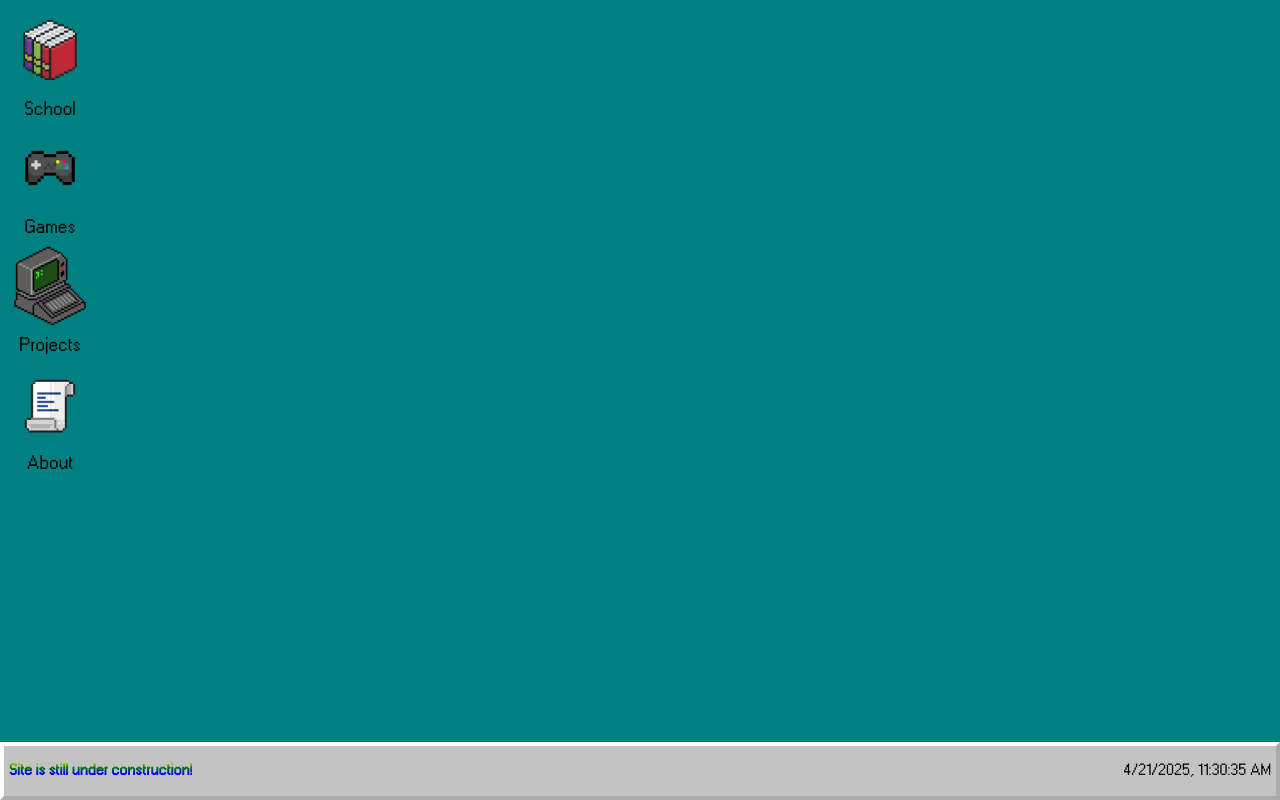
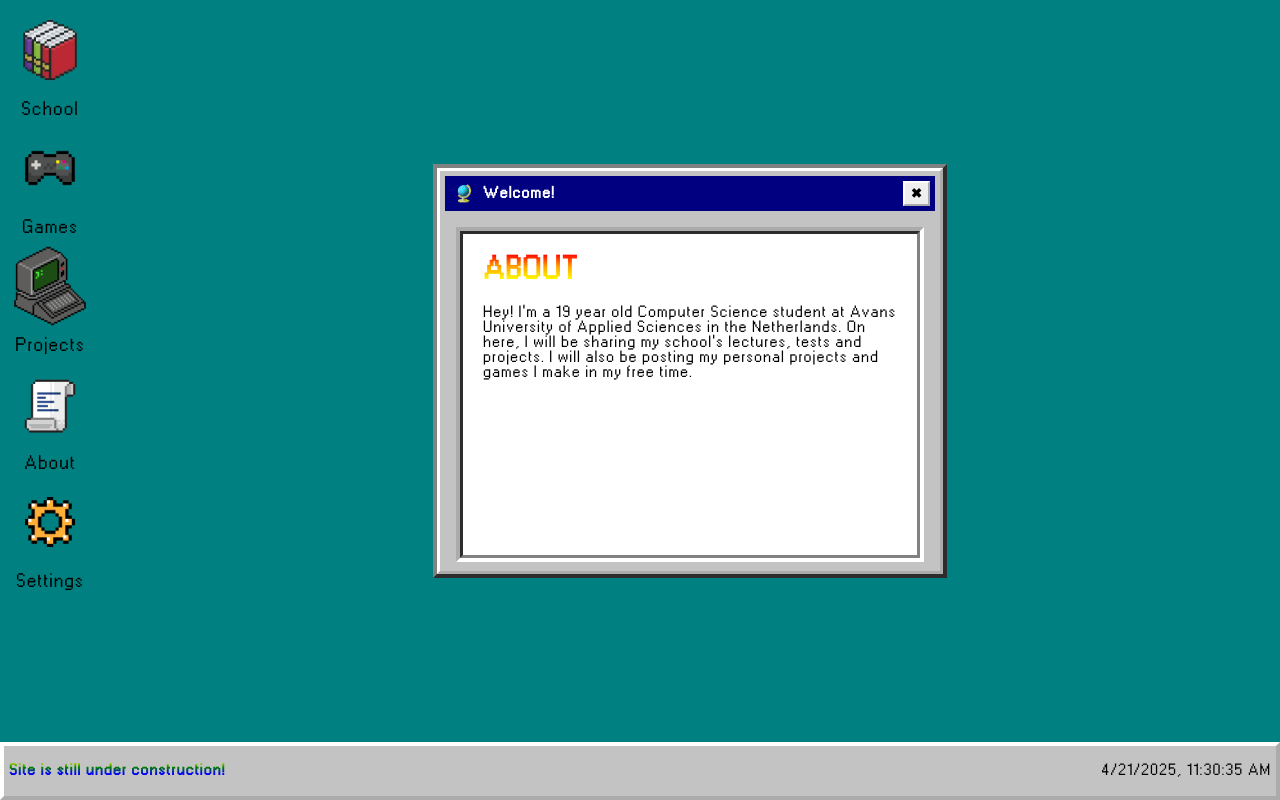
Before and after one commit to mrayan007/RayanHub, a plain HTML site: page index.html in a window 1280 px wide. Drawn offline with Linux system fonts and the light colour scheme.

Commit message:
All code has been cleaned.

```diff
--- a/about.html
+++ b/about.html
@@ -1,20 +1,13 @@
 <html>
     <head>
-        <title>RayanHub</title>
-        <link rel="icon" href="favicon.ico">
         <link rel="stylesheet" href="style.css">
     </head>
     <body>
-        <div class="secondInsideBorder">
-            <h1 style="margin-left: 10px;">ABOUT</h1>
-            <p style="margin-left: 10px;">Hey! I'm a 19 year old Computer Science student at Avans
-                University of Applied Sciences in the Netherlands. On here, I will be sharing my school's lectures, tests and projects.
-                 I will also be posting my personal projects and games I make in my free time.
-            </p>
-            <div id="checkPortfolioButtonBorder">
-                <a href="portfolio.html" target="iframe" onclick="changeHeaderText('My Portfolio')"><button type="button" id="checkPortfolioButton">Check out my portfolio!</button></a>
-            </div>
-        </div>
+        <h1 class="rainbowText">ABOUT</h1>
+        <p>Hey! I'm a 19 year old Computer Science student at Avans
+            University of Applied Sciences in the Netherlands. On here, I will be sharing my school's lectures, tests and projects.
+            I will also be posting my personal projects and games I make in my free time.
+        </p>
         <script src="script.js"></script>
     </body>
 </html>
--- a/index.html
+++ b/index.html
@@ -23,6 +23,22 @@
                     <img src="paper.png" class="clickable">
                     <label class="rainbowTextHover">About</label>
                 </div>
+                <div class="desktopApp">
+                    <img src="settings.png" class="clickable" style="scale: 0.5;">
+                    <label class="rainbowTextHover">Settings</label>
+                </div>
+            </div>
+            <div id="windowCenter">
+                <div class="windowContainer">
+                    <div class="windowHeader">
+                        <img src="globe.png">
+                        <span>Welcome!</span>
+                        <button type="button" onclick="closeWindow()">✖</button>
+                    </div>
+                    <div class="contentContainer">
+                        <iframe src="about.html" name="iframe"></iframe>
+                    </div>
+                </div>
             </div>
         </main>
         <footer>
--- a/script.js
+++ b/script.js
@@ -6,3 +6,58 @@ function updateDateTime() {
 }
 
 setInterval(updateDateTime, 1000);
+
+const windowContainer = document.querySelector('.windowContainer');
+
+function closeWindow() {
+    windowContainer.style.transform = "scale(0)";
+    setTimeout(() => {
+        windowContainer.style.display = "none";
+    }, 200); // Match transition duration
+}
+
+const desktopApps = document.querySelectorAll('.desktopApp');
+desktopApps.forEach(desktopApp => {
+    desktopApp.addEventListener('click', openWindow);
+})
+
+function openWindow() {
+    if (windowContainer.style.display === "none") {
+        windowContainer.style.display = "block";
+        setTimeout(() => {
+            windowContainer.style.transform = "scale(1)";
+        }, 10); // Allow display to take effect before scaling
+    }
+}
+
+let isDragging = false;
+let offsetX = 0;
+let offsetY = 0;
+
+// Mouse down event
+windowContainer.addEventListener('mousedown', (e) => {
+    isDragging = true;
+    offsetX = e.clientX - windowContainer.getBoundingClientRect().left;
+    offsetY = e.clientY - windowContainer.getBoundingClientRect().top;
+
+    // Change cursor to grabbing
+    windowContainer.classList.add('grabbing');
+});
+
+// Mouse move event
+document.addEventListener('mousemove', (e) => {
+    if (isDragging) {
+        const left = e.clientX - offsetX;
+        const top = e.clientY - offsetY;
+
+        // Update the position of the outsideBorder
+        windowContainer.style.left = left + 'px';
+        windowContainer.style.top = top + 'px';
+    }
+});
+
+// Mouse up event
+document.addEventListener('mouseup', () => {
+    isDragging = false;
+    windowContainer.classList.remove('grabbing');
+});
--- a/style.css
+++ b/style.css
@@ -44,11 +44,13 @@ body {
     overflow: hidden;
     font-family: 'font';
     cursor: url("cursor.png"), auto;
+    letter-spacing: 1px;
 }
 
 main {
     background-color: #008080;
     height: calc(100vh - 58px); /* 58px = footer height + border-weight*2 */
+    display: flex;
 }
 
 .desktop {
@@ -95,3 +97,84 @@ footer {
     line-height: 50px; /* Match the height of the footer to center self vertically */
     float: right;
 }
+
+.windowContainer {
+    width: 500px;
+    height: 400px;
+    background-color: #c3c3c3;
+    border: solid 3px white;
+    border-style: outset;
+    outline: solid 4px #818181;
+    outline-style: outset;
+    /* Smooth transform animation */
+    transition: transform 0.2s ease;
+    transform: scale(1); /* Start at full size */
+    transform-origin: center; /* Optional: where the scaling shrinks from */
+    position: absolute;
+}
+
+.grabbing {
+    cursor: url("grab.png"), grabbing;
+}
+
+.windowHeader {
+    background-color: #010081;
+    display: flex;
+    height: 35px;
+    margin: 5px;
+    align-items: center;
+}
+
+.windowHeader img {
+    max-width: 100%;
+    max-height: 100%;
+}
+
+.windowHeader span {
+    color: white;
+    font-weight: bold;
+}
+
+.windowHeader button {
+    margin-left: auto;
+    margin-right: 5px;
+    border: 2px solid white;
+    border-style: outset;
+    height: 25px;
+    font-weight: bold;
+}
+
+.contentContainer {
+    background-color: white;
+    display: block;
+    height: calc(100% - 35px - 10px - 6px - 8px - 20px); /* Full parent height - all margins, paddings, borders and header height */
+    margin: 20px;
+    outline: solid 4px white ;
+    outline-style: inset;
+    border: solid 3px #818181;
+    border-style: inset;
+    display: flex;
+    justify-content: center;
+    align-items: center;
+}
+
+button {
+    cursor: url("pointer.png"), pointer;
+}
+
+button:hover {
+    border-style: inset;
+}
+
+#windowCenter {
+    display: grid;
+    place-items: center;
+    width: 100%;
+}
+
+iframe {
+    width: 100%;
+    height: calc(100% - 40px); /* Full parent height - margin top - margin bottom*/
+    margin: 20px;
+    border: none;
+}
```
Also changed, not shown: window.html (added, +18 -0 lines), settings.png (added), 2 other files.
